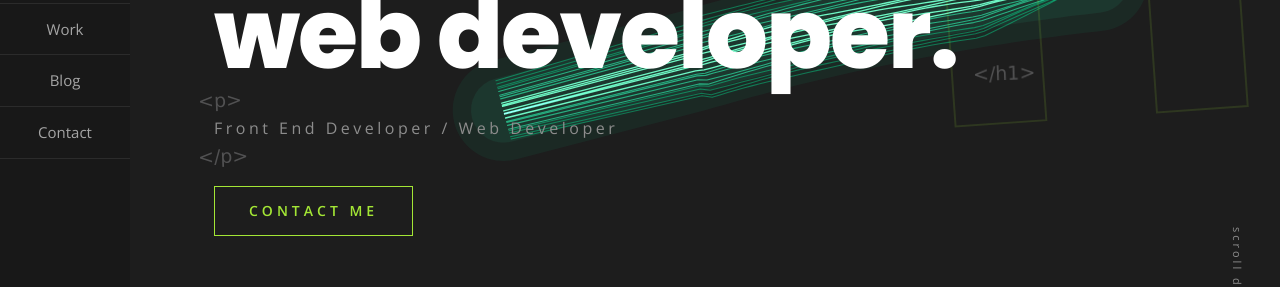
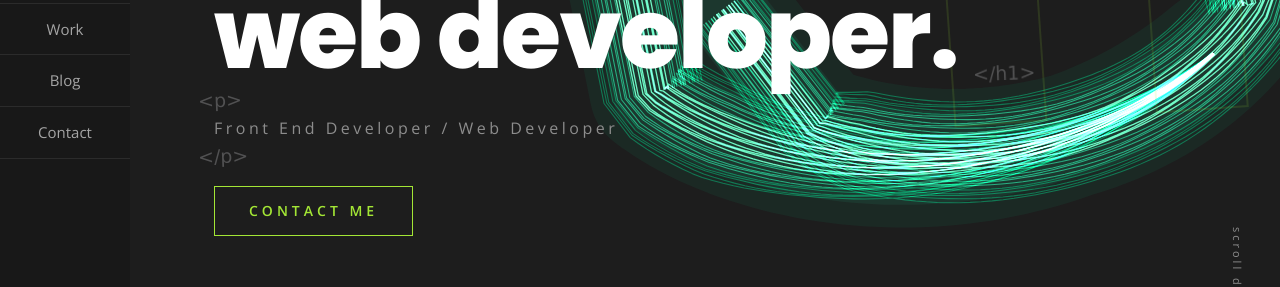
Before and after one commit to khanhanan20232-pixel/portfolio, a plain HTML site: page index.html in a window 1280 px wide. Shown: the part 436-723 px from the top of the page. Drawn offline with nearby package versions, Linux system fonts and the light colour scheme; a web font is replaced by a local one.

Commit message:
Add files via upload

```diff
--- a/index.html
+++ b/index.html
@@ -896,19 +896,26 @@
           var ptrAt = -99999;
           var ptrIn = 0;
 
-          // The head's autonomous path: a drifting centre plus two
-          // counter-rotating elliptical vectors (layered sines), so the
-          // path curls into big loops and wide sweeps around the heading
-          // and the right half of the hero, never exactly repeating.
+          // The head's autonomous path, measured from the recording
+          // frame by frame: the head races around a TILTED ELLIPSE
+          // (major axis tipped ~-14°, height ~0.58 of width), one
+          // circuit in ~3.3s. The ellipse's centre wanders slowly
+          // (heading area ↔ upper right) and its radius breathes
+          // deeply — swelling to a huge ring that wraps the whole
+          // heading, shrinking to a small tight curl parked at the
+          // top-right, then swelling again — exactly the sequence in
+          // the video (edge swirl → full ring → small loop → wisps).
           function pathAt(t) {
-            var cx = W * (0.55 + 0.06 * Math.sin(t * 0.05 + 1.7));
-            var cy = H * (0.46 + 0.07 * Math.sin(t * 0.07 + 0.4));
-            var x = cx
-              + W * 0.30 * Math.cos(t * 0.42)
-              + W * 0.15 * Math.cos(-t * 0.79 + 1.3);
-            var y = cy
-              + H * 0.28 * Math.sin(t * 0.42)
-              + H * 0.14 * Math.sin(-t * 0.79 + 1.3);
+            var cx = W * (0.60 + 0.14 * Math.sin(t * 0.13 + 1.2));
+            var cy = H * (0.42 + 0.10 * Math.sin(t * 0.10 + 0.5));
+            var R = W * (0.20 + 0.13 * Math.sin(t * 0.45 + 0.8));
+            var th = t * 1.9; // one full circuit ≈ 3.3s
+            var ex = R * Math.cos(th);
+            var ey = R * 0.58 * Math.sin(th);
+            var tilt = -0.24; // ~-14°
+            var ct = Math.cos(tilt), st = Math.sin(tilt);
+            var x = cx + ex * ct - ey * st + W * 0.015 * Math.cos(th * 2.3 + 1.0);
+            var y = cy + ex * st + ey * ct + H * 0.015 * Math.sin(th * 1.7 + 0.6);
             if (ptrIn > 0.001) {
               x += (ptr.x - x) * 0.35 * ptrIn;
               y += (ptr.y - y) * 0.35 * ptrIn;
@@ -920,7 +927,7 @@
           // trail of past head positions, spaced ~8px apart. Loops in
           // the path therefore appear in the ribbon exactly, and the
           // ribbon can never collapse into a dot or a stray line.
-          var TRAIL_MAX = 115; // ~900px of ribbon on desktop
+          var TRAIL_MAX = 175; // enough trail for one full fast circuit of the ring
           var SPACING = 8;
           var trail = [];
 
@@ -952,7 +959,7 @@
             // Gentle breathing only — the ribbon stays bold and visible
             // the whole time, it never fades away to nothing.
             var breathe = 0.85 + 0.15 * Math.sin(tSec * 0.45);
-            var halfW = (W < 700 ? 24 : 42) * breathe;
+            var halfW = (W < 700 ? 30 : 52) * breathe;
             var fade = reduced ? 0.5 : 1;
             var i, p;
             ctx.globalCompositeOperation = 'lighter';
@@ -975,7 +982,7 @@
             // The bundle: 23 thin parallel strands with perpendicular
             // offsets, reading as one wide silk ribbon. Width tapers at
             // the far tail; the head stays full and bright.
-            var STRANDS = 23;
+            var STRANDS = 34;
             for (var s = 0; s < STRANDS; s++) {
               var tt = (s / (STRANDS - 1)) * 2 - 1; // -1 .. 1 across bundle
               var at = Math.abs(tt);
```
